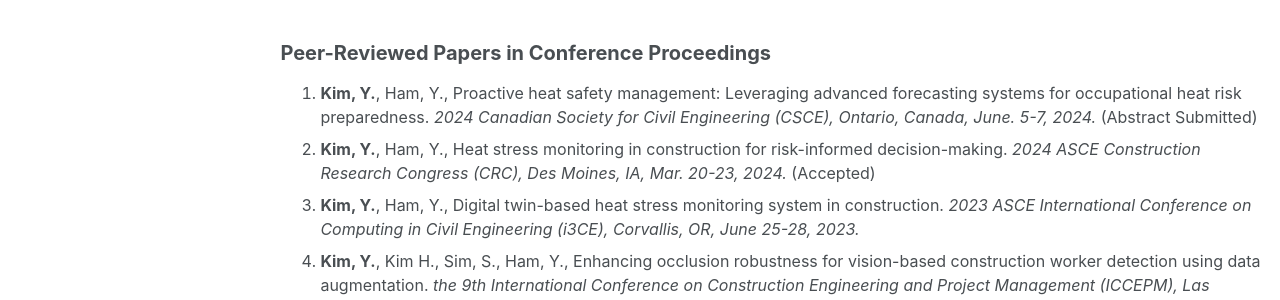
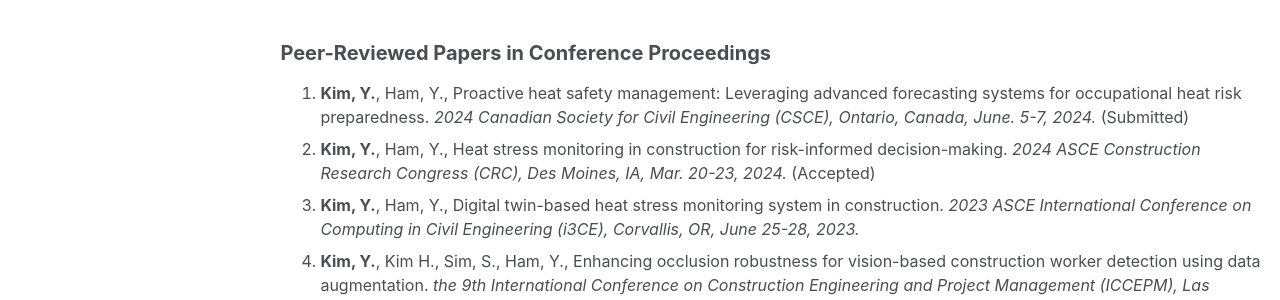
Before and after one commit to yoojunT/yoojunT.github.io, a Jekyll site: the page built from _pages/publications.md, in a window 1280 px wide and 1249 px high. Shown: the part 576-876 px from the top of the window. Built offline with Jekyll 4.4.1, drawn with Linux system fonts in a browser that asks for light colours.

Commit message:
Update publications.md

```diff
--- a/_pages/publications.md
+++ b/_pages/publications.md
@@ -17,7 +17,7 @@ author_profile: true
 
 <h2 id="Conference">Peer-Reviewed Papers in Conference Proceedings</h2>
 
-1. **Kim, Y.**, Ham, Y., Proactive heat safety management: Leveraging advanced forecasting systems for occupational heat risk preparedness. *2024 Canadian Society for Civil Engineering (CSCE), Ontario, Canada, June. 5-7, 2024.* (Abstract Submitted)
+1. **Kim, Y.**, Ham, Y., Proactive heat safety management: Leveraging advanced forecasting systems for occupational heat risk preparedness. *2024 Canadian Society for Civil Engineering (CSCE), Ontario, Canada, June. 5-7, 2024.* (Submitted)
 1. **Kim, Y.**, Ham, Y., Heat stress monitoring in construction for risk-informed decision-making. *2024 ASCE Construction Research Congress (CRC), Des Moines, IA, Mar. 20-23, 2024.* (Accepted)
 1. **Kim, Y.**, Ham, Y., Digital twin-based heat stress monitoring system in construction. *2023 ASCE International Conference on Computing in Civil Engineering (i3CE), Corvallis, OR, June 25-28, 2023.*
 1. **Kim, Y.**, Kim H., Sim, S., Ham, Y., Enhancing occlusion robustness for vision-based construction worker detection using data augmentation. *the 9th International Conference on Construction Engineering and Project Management (ICCEPM), Las Vegas, NV, June 20-23, 2022.* ([Link](https://scholar.google.com/citations?view_op=view_citation&hl=en&user=hYRXPWgAAAAJ&sortby=pubdate&citation_for_view=hYRXPWgAAAAJ:YsMSGLbcyi4C)) (**Best Paper Award**)
```
